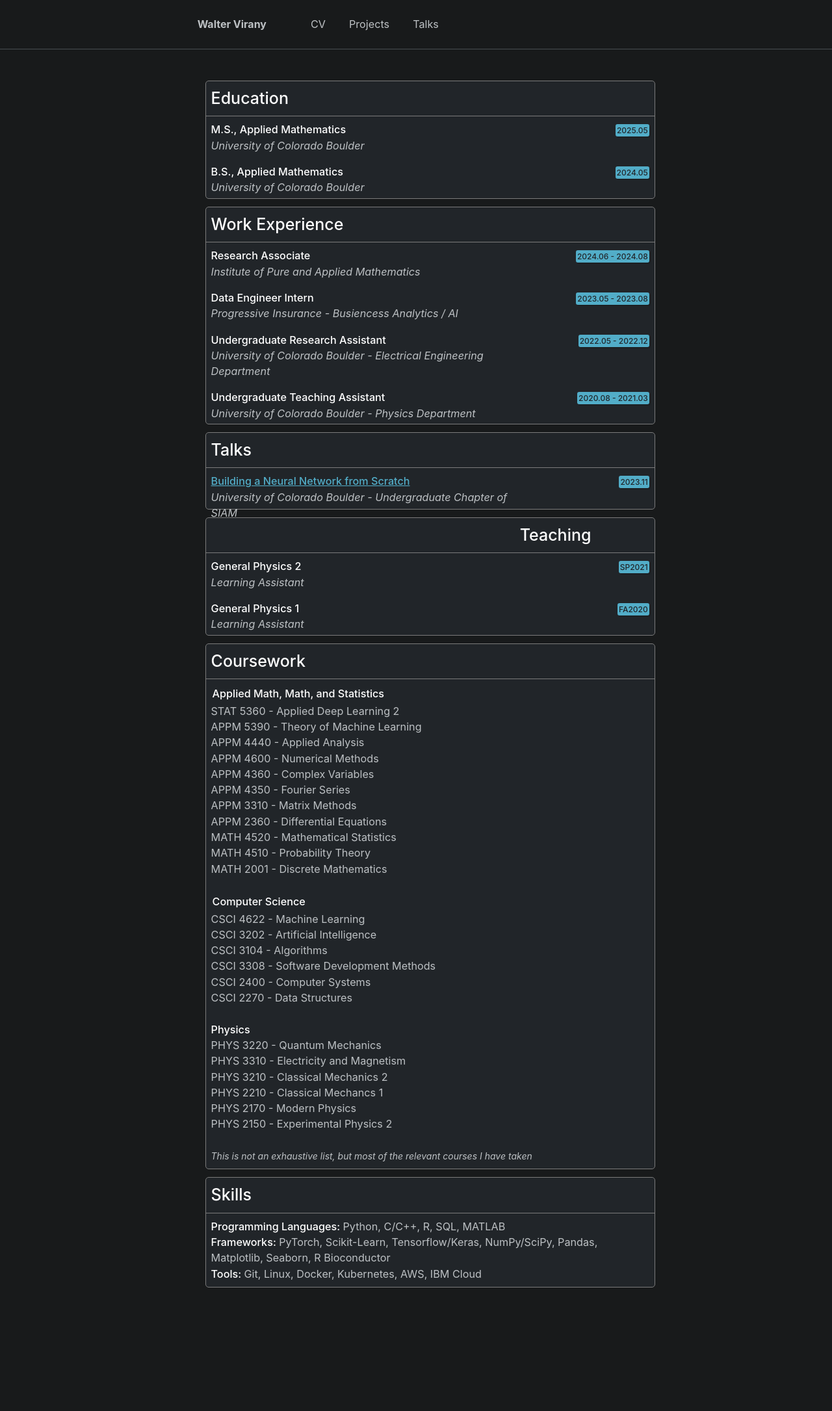
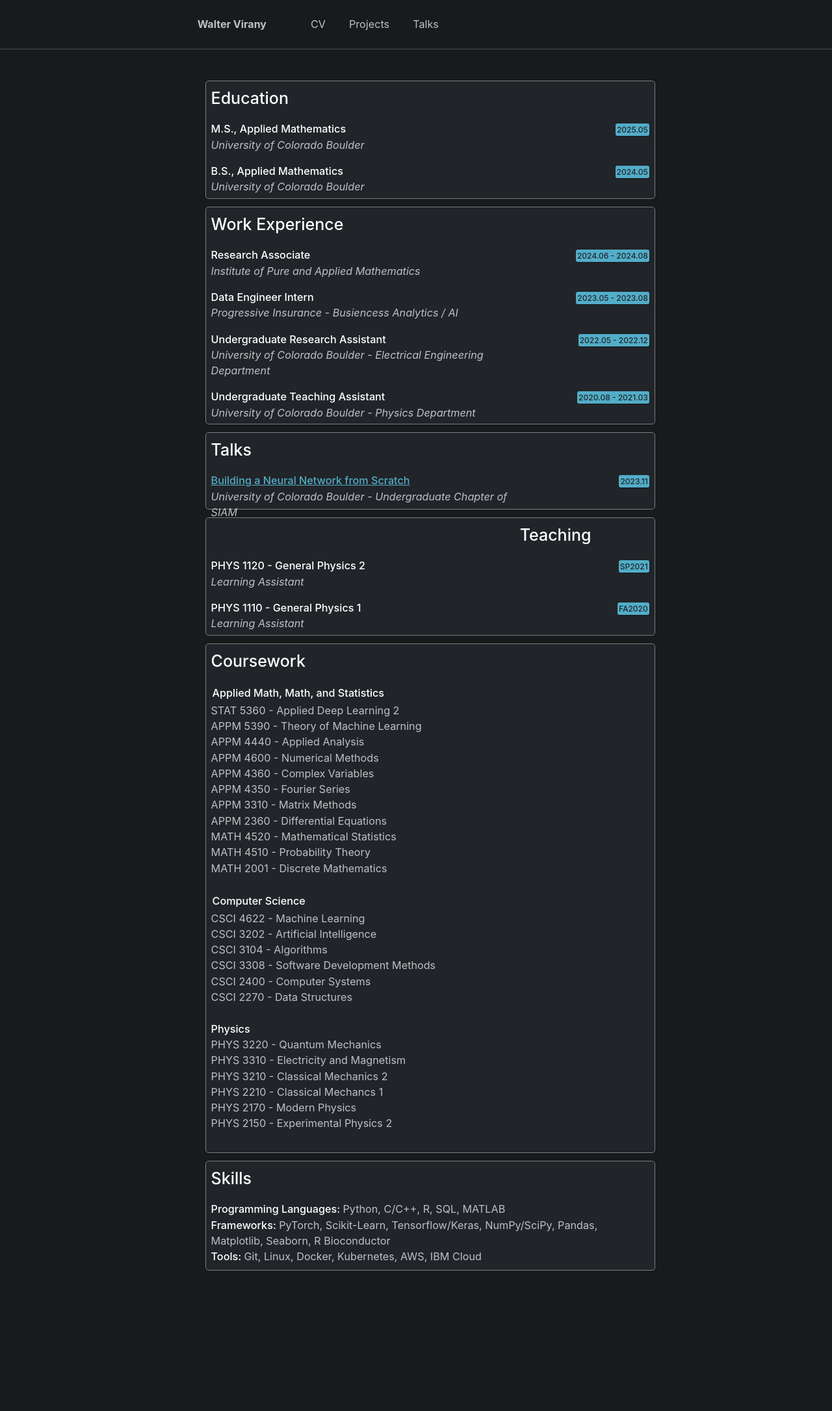
Before and after one commit to wvirany/wvirany.github.io, a Jekyll site: the page built from _pages/cv.html, in a window 1280 px wide. Shown: the whole page at 65% size. Built offline with Jekyll 4.4.1, drawn with Linux system fonts in a browser that asks for light colours; after the commit the page ends 2145 px from its top, so only the background shows below that.

Commit message:
Update cv.html

```diff
--- a/_pages/cv.html
+++ b/_pages/cv.html
@@ -60,9 +60,9 @@ div.cv {
     font-weight:450;
     padding:8px;
     color:white;
-    border-bottom-width: 1px;
+    /* border-bottom-width: 1px;
     border-bottom-color: rgb(123, 123, 123);
-    border-bottom-style: solid;
+    border-bottom-style: solid; */
 }
 
 
@@ -175,7 +175,7 @@ div.cv {
 
         <div class="row">
             <div class="column left">
-                <b style="font-weight: 450; color:white;">General Physics 2</b>
+                <b style="font-weight: 450; color:white;">PHYS 1120 - General Physics 2</b>
                 <br>
                 <i>Learning Assistant</i>
             </div>
@@ -186,7 +186,7 @@ div.cv {
 
         <div class="row">
             <div class="column left">
-                <b style="font-weight: 450; color:white;">General Physics 1</b>
+                <b style="font-weight: 450; color:white;">PHYS 1110 - General Physics 1</b>
                 <br>
                 <i>Learning Assistant</i>
             </div>
@@ -234,7 +234,7 @@ div.cv {
             PHYS 2150 - Experimental Physics 2<br>
             <br>
 
-        <i style="font-size:14px">This is not an exhaustive list, but most of the relevant courses I have taken</i>
+        <!-- <i style="font-size:14px">This is not an exhaustive list, but most of the relevant courses I have taken</i> -->
         </div>
     </div>
 
```
Also changed, not shown: other parts of _pages/cv.html (+2 -1 lines).
